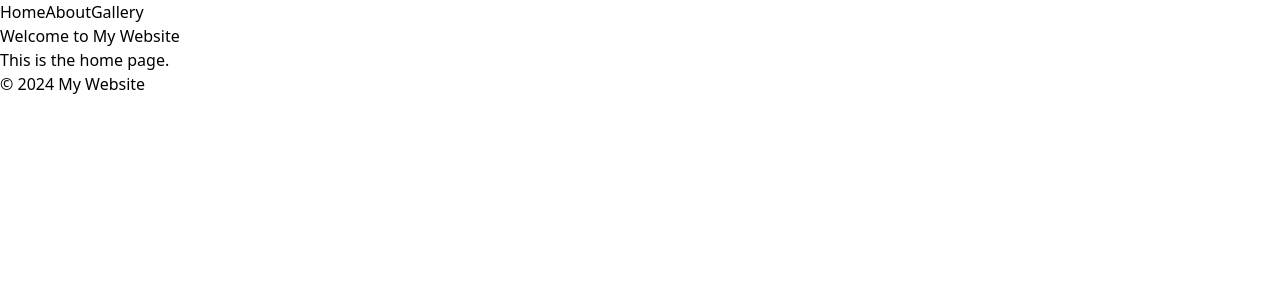
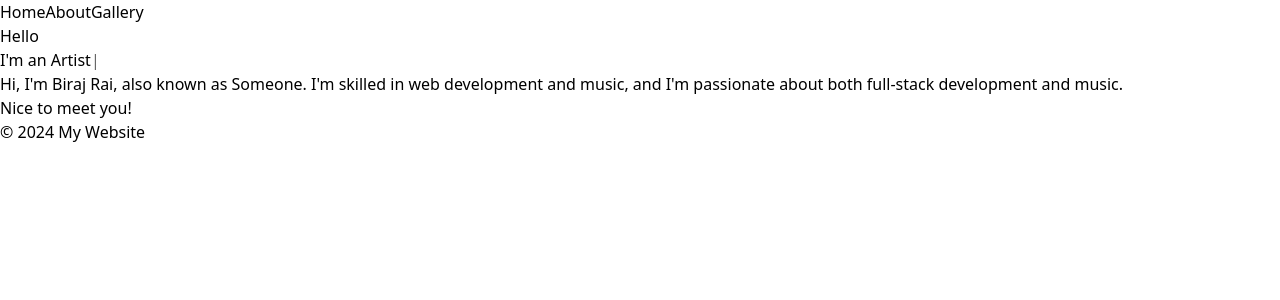
Before and after one commit to birajrai/personal-website, a Next.js app: page / in a window 1280 px wide. Shown: the top 300 px of the page. Built offline with nearby package versions, Linux system fonts and the light colour scheme.

Commit message:
a hero: github movie

```diff
--- a/src/pages/index.js
+++ b/src/pages/index.js
@@ -1,6 +1,7 @@
 // src/pages/index.js
-import Head from 'next/head'
-import Layout from '@/components/Layout'
+import Head from 'next/head';
+import Layout from '@/components/Layout';
+import { ReactTyped } from 'react-typed';
 
 export default function Home() {
     return (
@@ -9,8 +10,41 @@ export default function Home() {
                 <title>Home | My Website</title>
                 <meta name="description" content="Welcome to the home page of my website." />
             </Head>
-            <h1 className="text-3xl font-bold">Welcome to My Website</h1>
-            <p className="mt-4">This is the home page.</p>
-        </Layout>
-    )
+            <div className="wrapper px-4 py-12">
+                <div className="grid grid-cols-1 md:grid-cols-2 gap-8">
+                    {/* Left Column - Text */}
+                    <div className="flex flex-col justify-center items-start space-y-4">
+                        <span className="text-xl text-gray-600">Hello</span>
+                        <h1 className="text-3xl md:text-4xl font-bold">
+                            I'm{' '}
+                            <span className="text-blue-500">
+                                <ReactTyped
+                                    strings={['a Web Developer', 'an Artist', 'a Student']}
+                                    typeSpeed={100}
+                                    backSpeed={50}
+                                    backDelay={1000}
+                                    loop
+                                />
+                            </span>
+                        </h1>
+                        <p className="w-[90%] text-[1.2em] text-[#20262E] font-medium leading-relaxed mb-4">
+                            Hi, I'm Biraj Rai, also known as Someone. I'm skilled in web development and music, and I'm passionate about both full-stack development and music.
+                        </p>
+                        <p className="text-[#20262E] text-lg font-light">
+                            Nice to meet you!
+                        </p>
+
+
+                    </div>
+
+                    {/* Right Column */}
+                    <div className="flex justify-center items-center">
+
+                        {/* Nothing here */}
+
+                    </div>
+                </div>
+            </div>
+        </Layout >
+    );
 }
```
